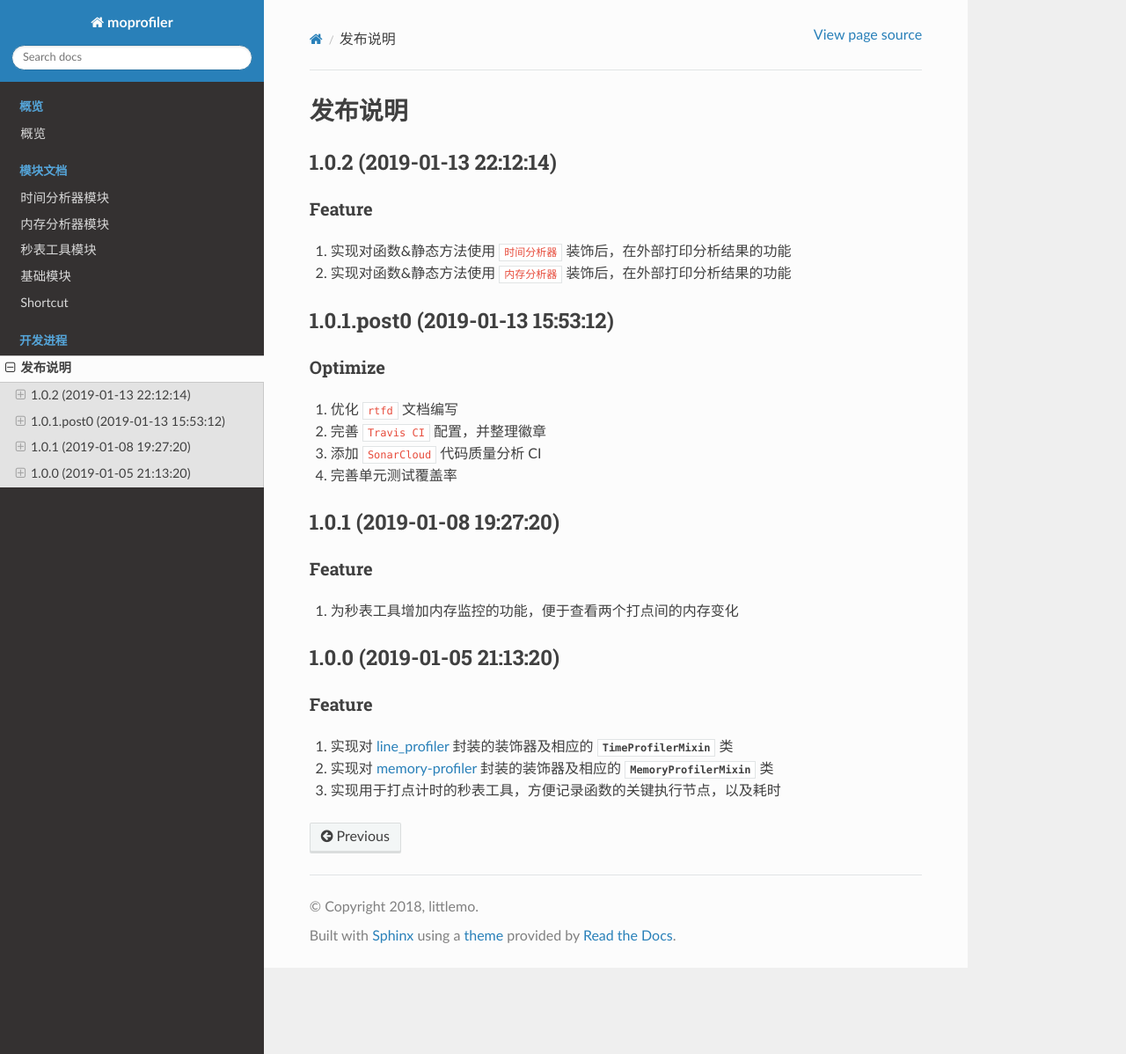
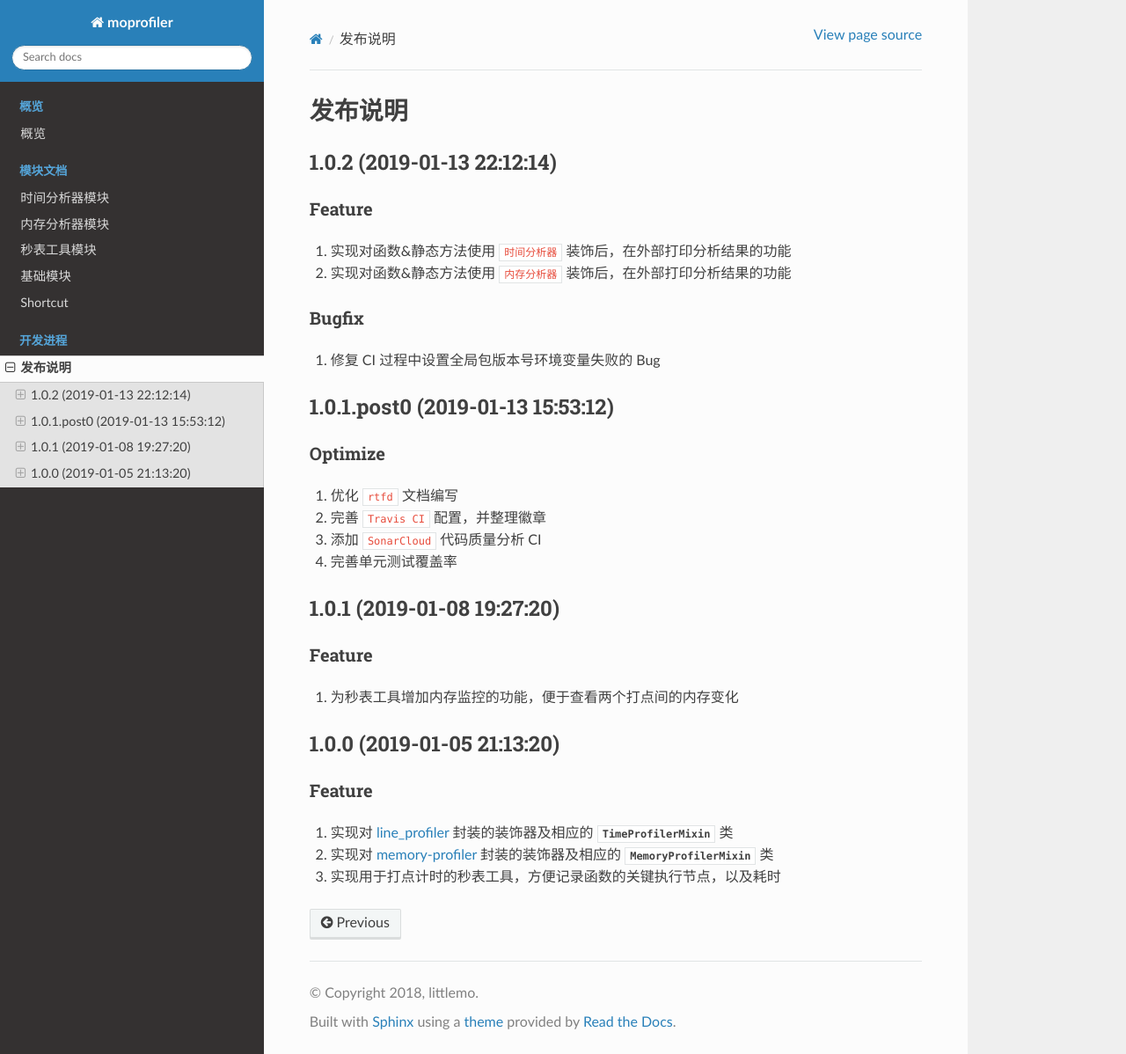
Before and after one commit to littlemo/moprofiler, a Sphinx documentation site: the page built from docs/source/develop/release.rst, in a window 1280 px wide and 1198 px high. Shown: the whole window at 88% size. Built offline with Sphinx 7.4.7 and the Read the Docs theme 2.0.0, drawn with Linux system fonts in a browser that asks for light colours; formulas are drawn with MathJax 3.

Commit message:
Optimize: 完善发布说明，添加 bugfix 描述

```diff
--- a/docs/source/develop/release.rst
+++ b/docs/source/develop/release.rst
@@ -12,6 +12,11 @@ Feature
 
 #. 实现对函数&静态方法使用 ``时间分析器`` 装饰后，在外部打印分析结果的功能
 #. 实现对函数&静态方法使用 ``内存分析器`` 装饰后，在外部打印分析结果的功能
+
+Bugfix
+~~~~~~
+
+#. 修复 CI 过程中设置全局包版本号环境变量失败的 Bug
 
 
 1.0.1.post0 (2019-01-13 15:53:12)
```
